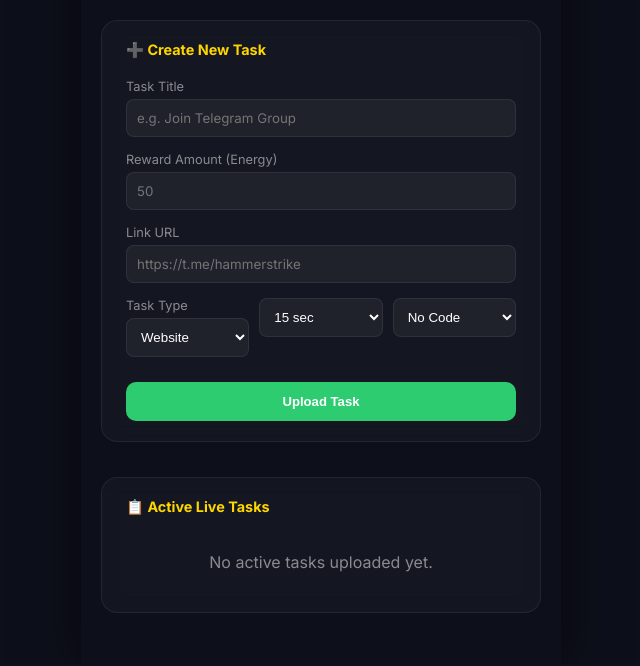
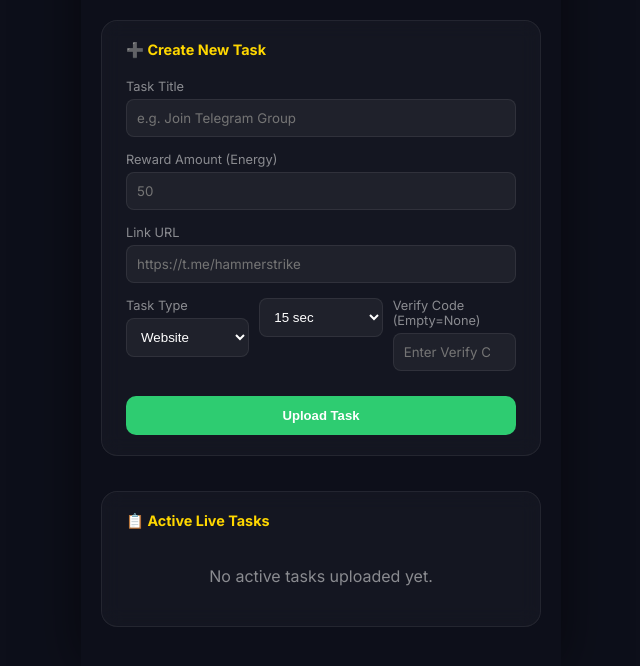
Before and after one commit to PatelKrishna400/stonegame, a plain HTML site: page admin_task.html in a window 1280 px wide. Shown: the part 136-802 px from the top of the page, without its empty margins (319-959 px from the left). Drawn offline with Linux system fonts and the light colour scheme.

Commit message:
Change task verify code to number input to open keyboard

```diff
--- a/admin_task.html
+++ b/admin_task.html
@@ -378,19 +378,11 @@
                                 </select>
                             </div>
                             <div style="flex:1;">
-                                <select id="task-verify-code"
+                                <label
+                                    style="font-size:0.8rem;color:var(--text2);display:block;margin-bottom:5px;">Verify
+                                    Code (Empty=None)</label>
+                                <input type="number" id="task-verify-code" placeholder="Enter Verify Code"
                                     style="width:100%; padding:10px; border-radius:8px; background:rgba(255,255,255,0.05); border:1px solid var(--border); color:white; outline:none;">
-                                    <option value="none">No Code</option>
-                                    <option value="11">11</option>
-                                    <option value="22">22</option>
-                                    <option value="33">33</option>
-                                    <option value="44">44</option>
-                                    <option value="55">55</option>
-                                    <option value="66">66</option>
-                                    <option value="77">77</option>
-                                    <option value="88">88</option>
-                                    <option value="99">99</option>
-                                </select>
                             </div>
                         </div>
 
@@ -498,7 +490,7 @@
                 link,
                 type,
                 timer: parseInt(timer),
-                verifyCode: verifyCode === 'none' ? '' : verifyCode,
+                verifyCode: verifyCode,
                 quiz: type === 'youtube' ? { q1, a1, q2, a2 } : null
             };
 
```
